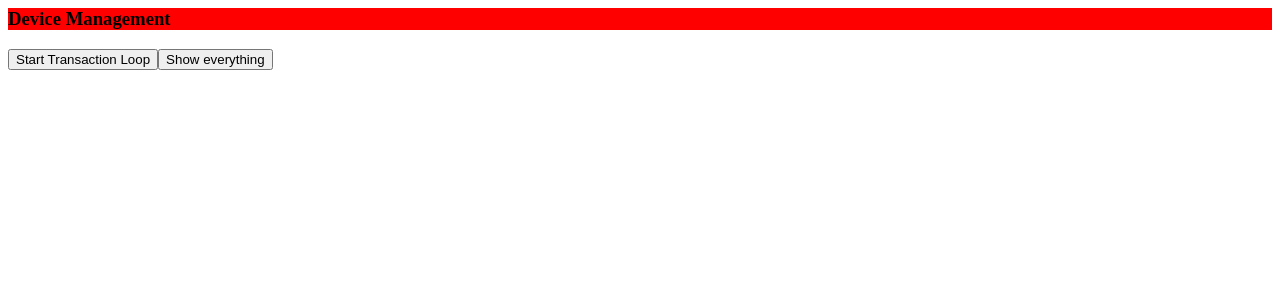
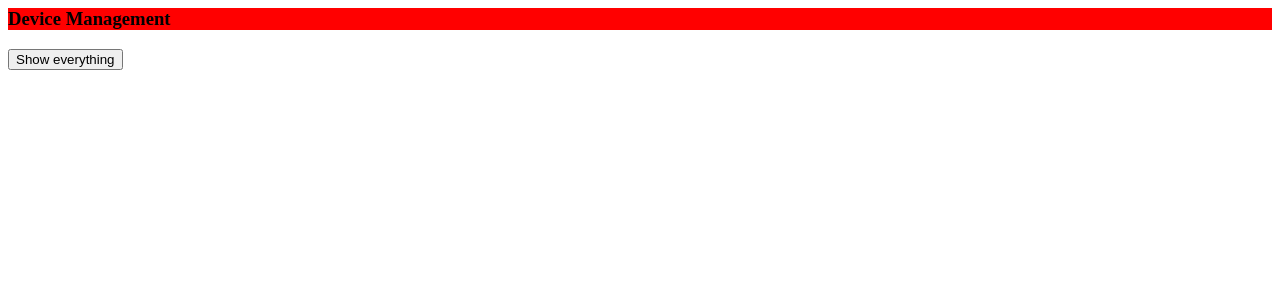
Before and after one commit to rmwesley/obu_dsrc_perso, a FastAPI app: page /beacon/ in a window 1280 px wide. Shown: the top 300 px of the page. Run offline with FastAPI, Linux system fonts and the light colour scheme; data that the repository does not hold is empty; parts of the project's set-up code (start-up, migrations or seed data) failed here and were passed over.

Commit message:
Fixed bug in button that starts transaction loop

```diff
--- a/templates/beacon_interface.html
+++ b/templates/beacon_interface.html
@@ -18,7 +18,6 @@
       <div id="device-management" :class="deviceStyleCss">
         <h3>Device Management</h3>
       </div>
-      <button @click="startTransactionLoop">Start Transaction Loop</button>
       <button @click="showEverything">Show everything</button>
       <button @click="hideEverything" :class="{ hidden: isHidden}">Hide everything</button>
       <div id="beacon-management" :class="{ hidden: isHidden}" style="background-color: #909090;">
@@ -104,7 +103,7 @@
           isHidden = true
         },
         async startTransactionLoop() {
-          const response = await fetch('/beacon/loop-transactions')
+          const response = await fetch('/beacon/loop-transactions', { method: 'POST'})
           const data = await response.json()
         },
         async getBeaconState() {
```
